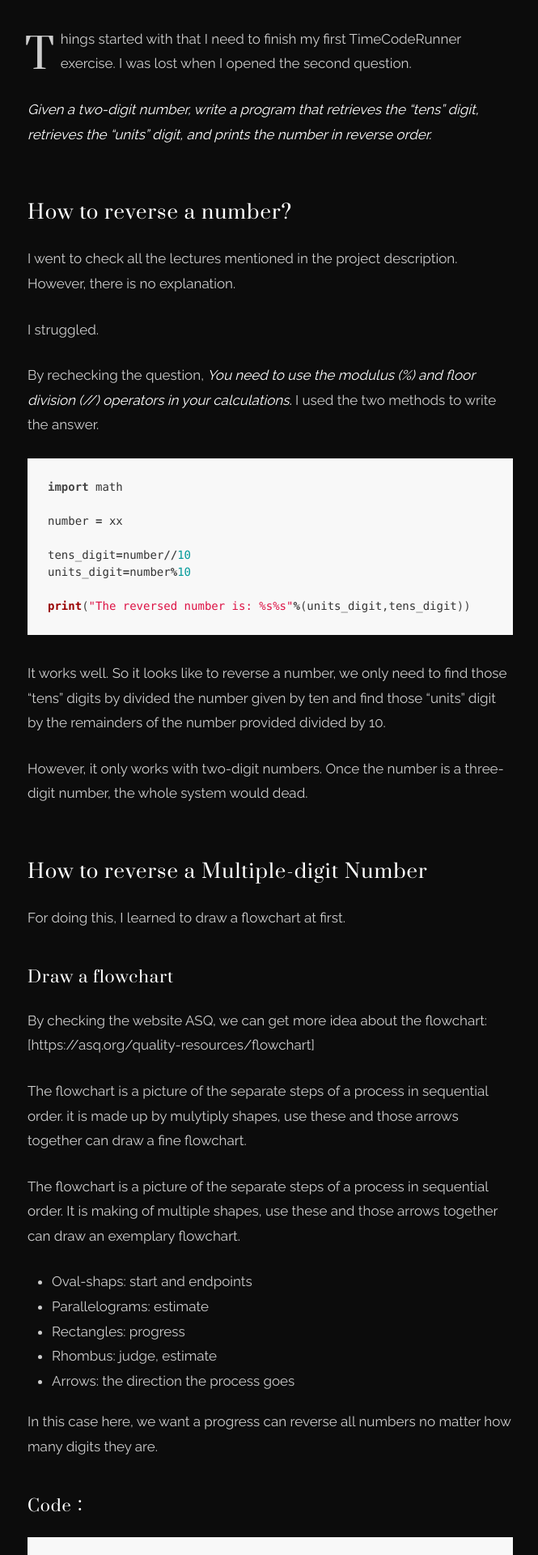
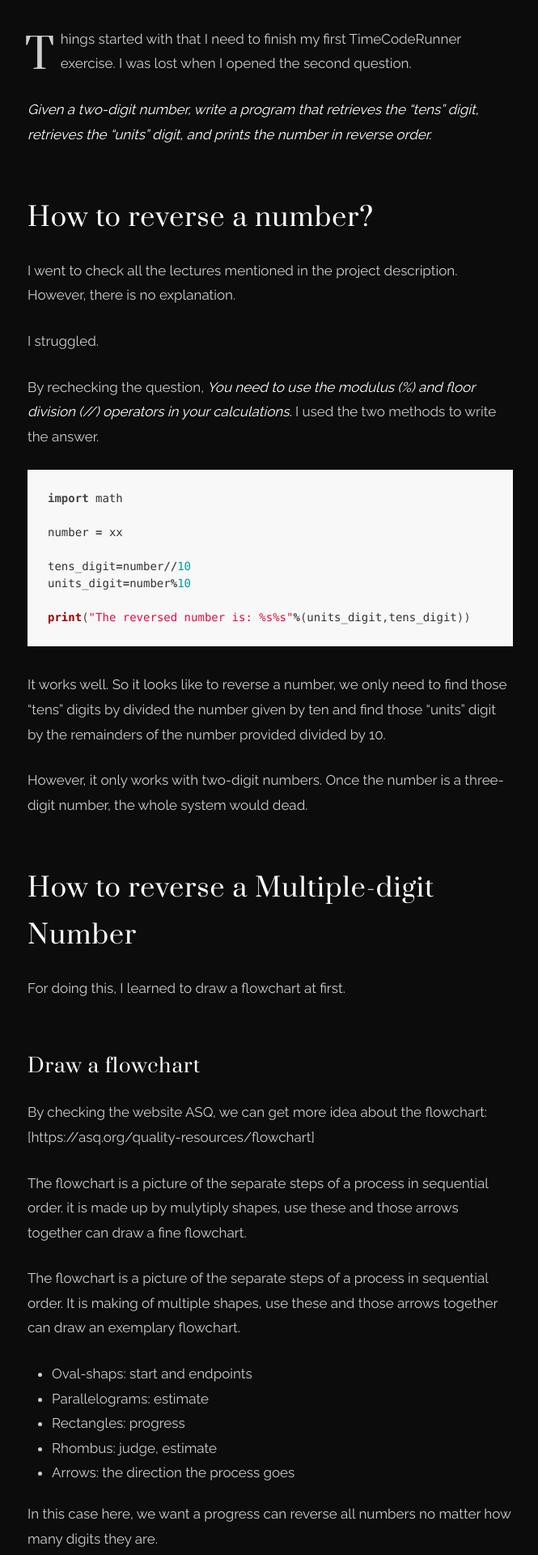
Before and after one commit to Litingggggg/Litingggggg, a Jekyll site: the page built from _posts/2021-07-30-reverse-number.md, in a window 1280 px wide. Shown: the part 862-2782 px from the top of the page at 81% size, without its empty margins (306-971 px from the left). Built offline with Jekyll 4.4.1, drawn with Linux system fonts in a browser that asks for light colours.

Commit message:
fix hyperlink

````diff
--- a/_posts/2021-07-30-reverse-number.md
+++ b/_posts/2021-07-30-reverse-number.md
@@ -12,7 +12,7 @@
 
 *Given a two-digit number, write a program that retrieves the "tens" digit, retrieves the "units" digit, and prints the number in reverse order.*
 
-### How to reverse a number?
+## How to reverse a number?
 
 I went to check all the lectures mentioned in the project description. However, there is no explanation.
 
@@ -35,13 +35,12 @@
 
 However, it only works with two-digit numbers. Once the number is a three-digit number, the whole system would dead.
 
-### How to reverse a Multiple-digit Number
+## How to reverse a Multiple-digit Number
 
 For doing this, I learned to draw a flowchart at first.
 
-#### Draw a flowchart
-By checking the website ASQ, we can get more idea about the flowchart:
-[https://asq.org/quality-resources/flowchart]
+### Draw a flowchart
+By checking the website ASQ, we can get more idea about the flowchart: [https://asq.org/quality-resources/flowchart]
 
 The flowchart is a picture of the separate steps of a process in sequential order. it is made up by mulytiply shapes, use these and those arrows together can draw a fine flowchart.
 
@@ -58,7 +57,7 @@
 
 
 
-#### Code：
+### Code：
 
 ```python
 n=input("Please input a number you wanna reversed: ")
````
